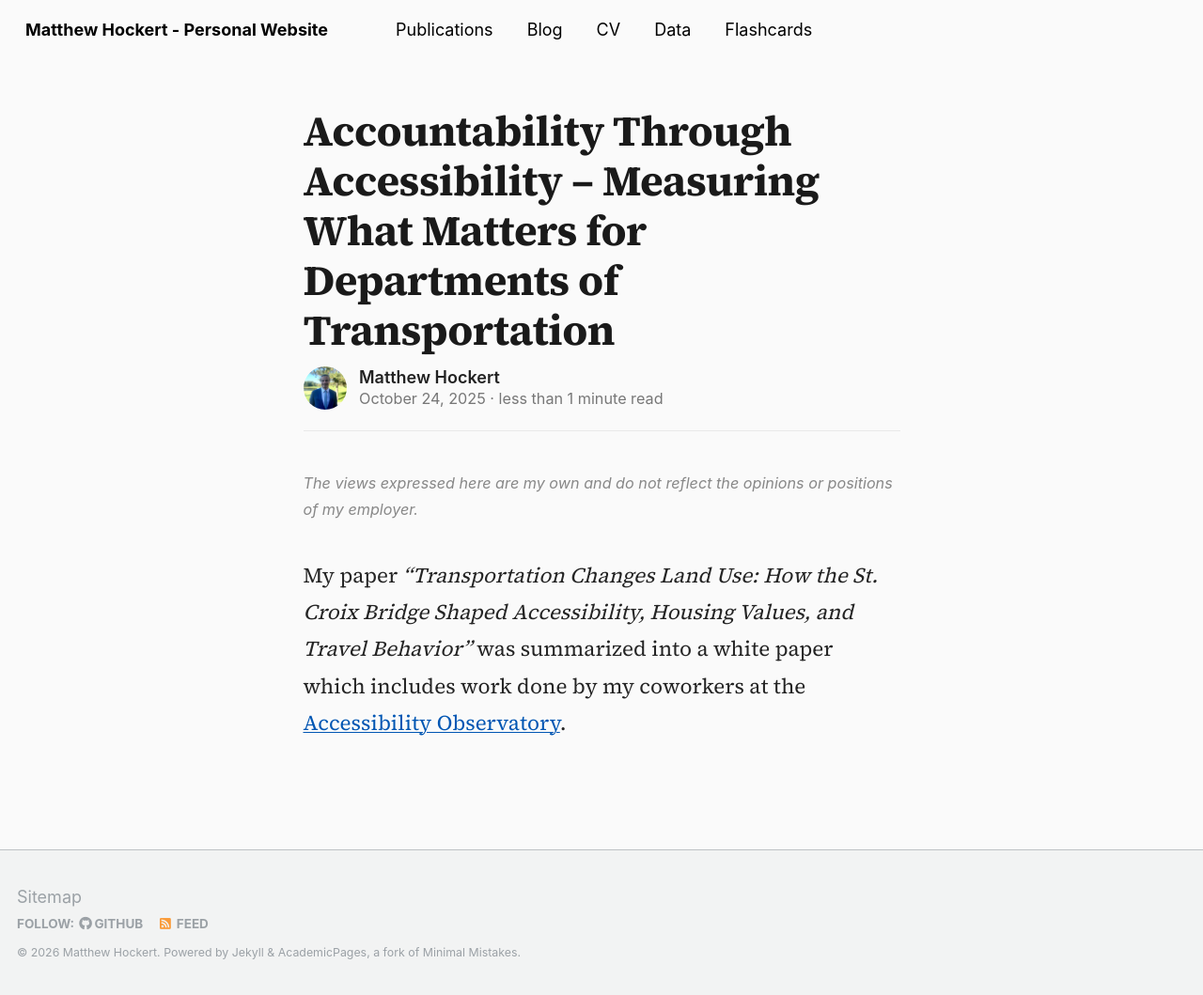
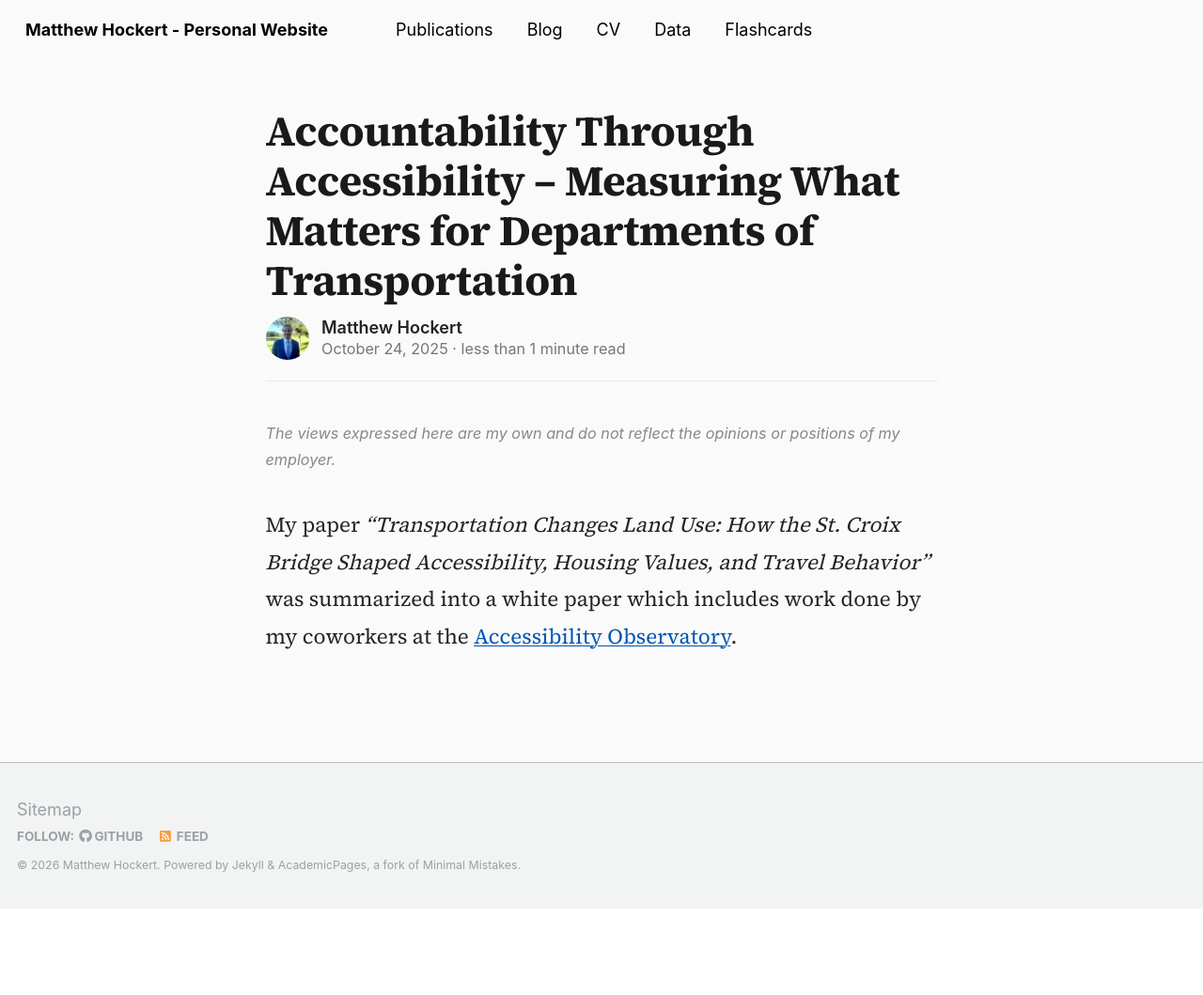
Before and after one commit to MatthewHockert/MatthewHockert.github.io, a Jekyll site: the page built from _posts/2025-10-24-featured-publication.md, in a window 1280 px wide. Shown: the whole page at 94% size. Built offline with Jekyll 4.4.1, drawn with Linux system fonts in a browser that asks for light colours; after the commit the page ends 967 px from its top, so only the background shows below that.

Commit message:
Widen post reading column to 760px (cache-bust v=6)

```diff
--- a/_includes/head.html
+++ b/_includes/head.html
@@ -17,6 +17,6 @@
 
 <!-- For all browsers -->
 <link rel="stylesheet" href="{{ base_path }}/assets/css/main.css">
-<link rel="stylesheet" href="{{ base_path }}/assets/css/custom.css?v=5">
+<link rel="stylesheet" href="{{ base_path }}/assets/css/custom.css?v=6">
 
 <meta http-equiv="cleartype" content="on">
--- a/assets/css/custom.css
+++ b/assets/css/custom.css
@@ -154,7 +154,7 @@
    Scoped to .post-reading so academic pages are unaffected.
    ========================================================= */
 #main.post-reading {
-  max-width: 680px !important;
+  max-width: 760px !important;
   margin: 0 auto !important;
   padding: 2.75rem 1.25rem 4.5rem;
 }
@@ -214,7 +214,7 @@
 
 /* Body: serif, generous measure */
 .post-body.page__content {
-  max-width: 680px !important;
+  max-width: 760px !important;
   margin: 0 !important;
   padding: 0 !important;
   font-family: "Source Serif 4", Georgia, "Times New Roman", serif;
```
